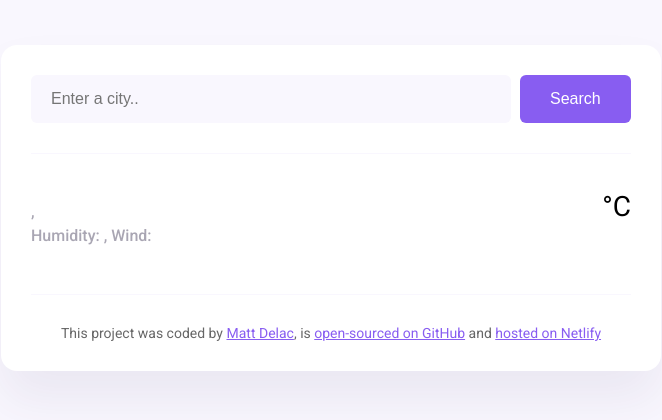
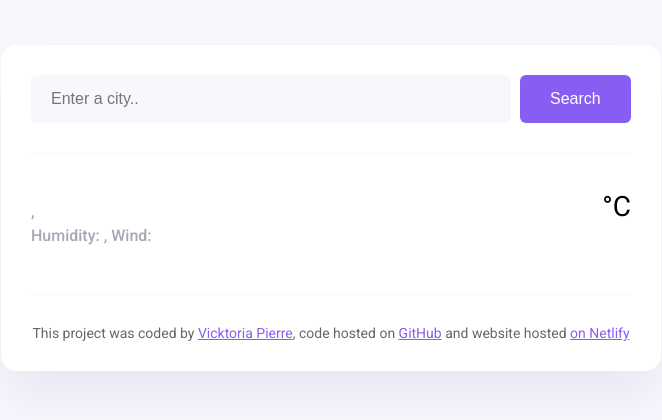
Before and after one commit to VicktoriaPierre/meteo-project, a plain HTML site: page index.html in a window 1280 px wide. Shown: the whole page, without its empty margins (309-971 px from the left). Drawn offline with nearby package versions, Linux system fonts and the light colour scheme; no server answers.

Commit message:
changed links

```diff
--- a/index.html
+++ b/index.html
@@ -49,14 +49,12 @@
 
       <footer>
         This project was coded by
-        <a href="https://github.com/matthieua/" target="_blank"> Matt Delac</a>,
-        is
-        <a href="https://github.com/matthieua/meteo" target="_blank"
-          >open-sourced on GitHub</a
-        >
-        and
-        <a href="https://meteo-shecodes-app.netlify.app/" target="_blank"
-          >hosted on Netlify</a
+      <a href="https://github.com/VicktoriaPierretarget" target="_blank"> Vicktoria Pierre</a>,
+      code hosted on
+      <a href="https://github.com/VicktoriaPierre/meteo-project" target="_blank">GitHub</a>
+      and website hosted
+      <a href="https://vicktoria-meteo-project.netlify.app/" target="_blank"
+        >on Netlify</a
         >
       </footer>
     </div>
```
Also changed, not shown: _snapshots/1. project setup/index.html (+1 -1 lines), _snapshots/2. project design/index.html (+4 -4 lines), _snapshots/3. html/index.html (+6 -8 lines), _snapshots/4. css/index.html (+7 -9 lines), _snapshots/5. search engine/index.html (+7 -9 lines), _snapshots/6. api integration/index.html (+7 -9 lines), _snapshots/7. weather data/index.html (+7 -9 lines), forecast/index.html (+6 -8 lines).
